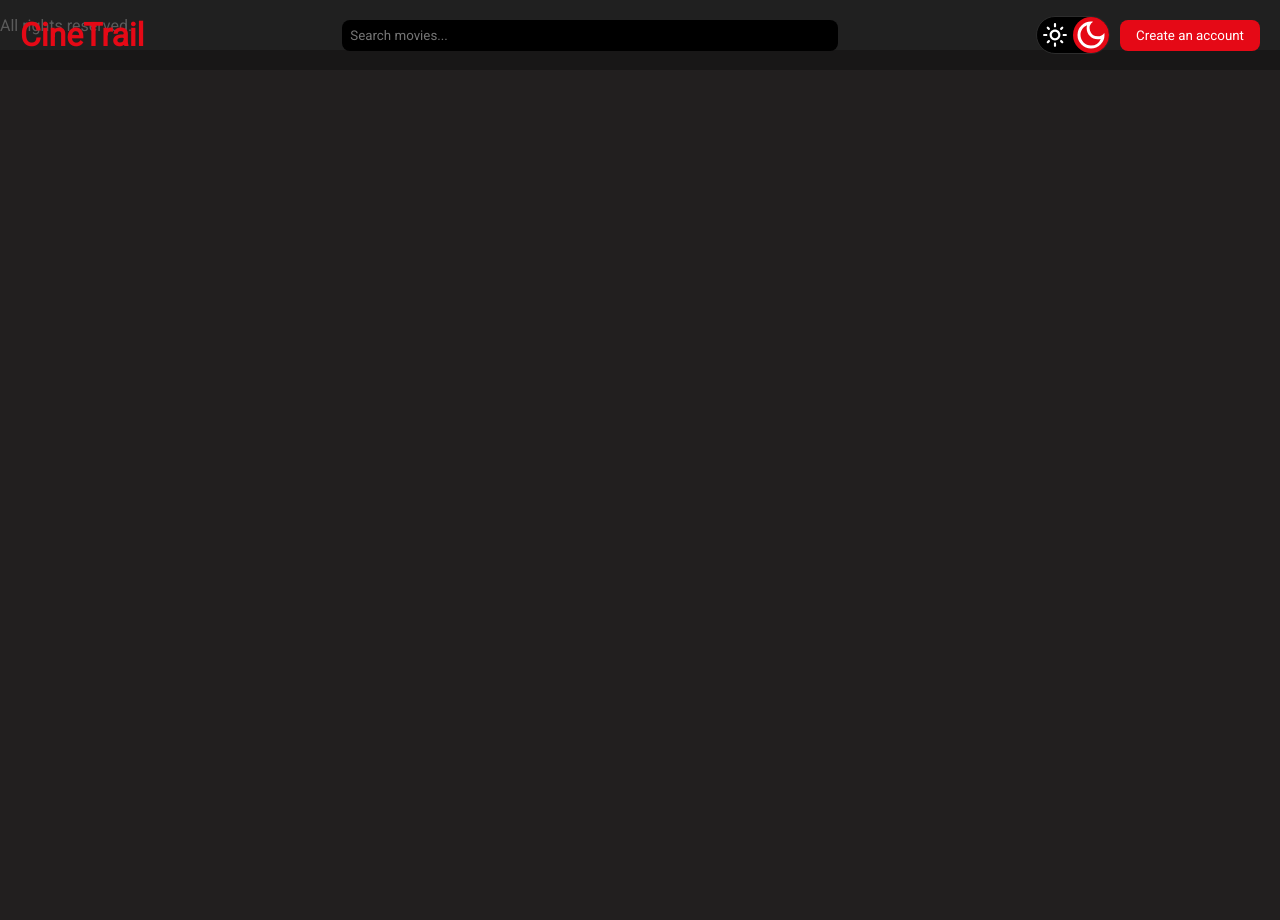
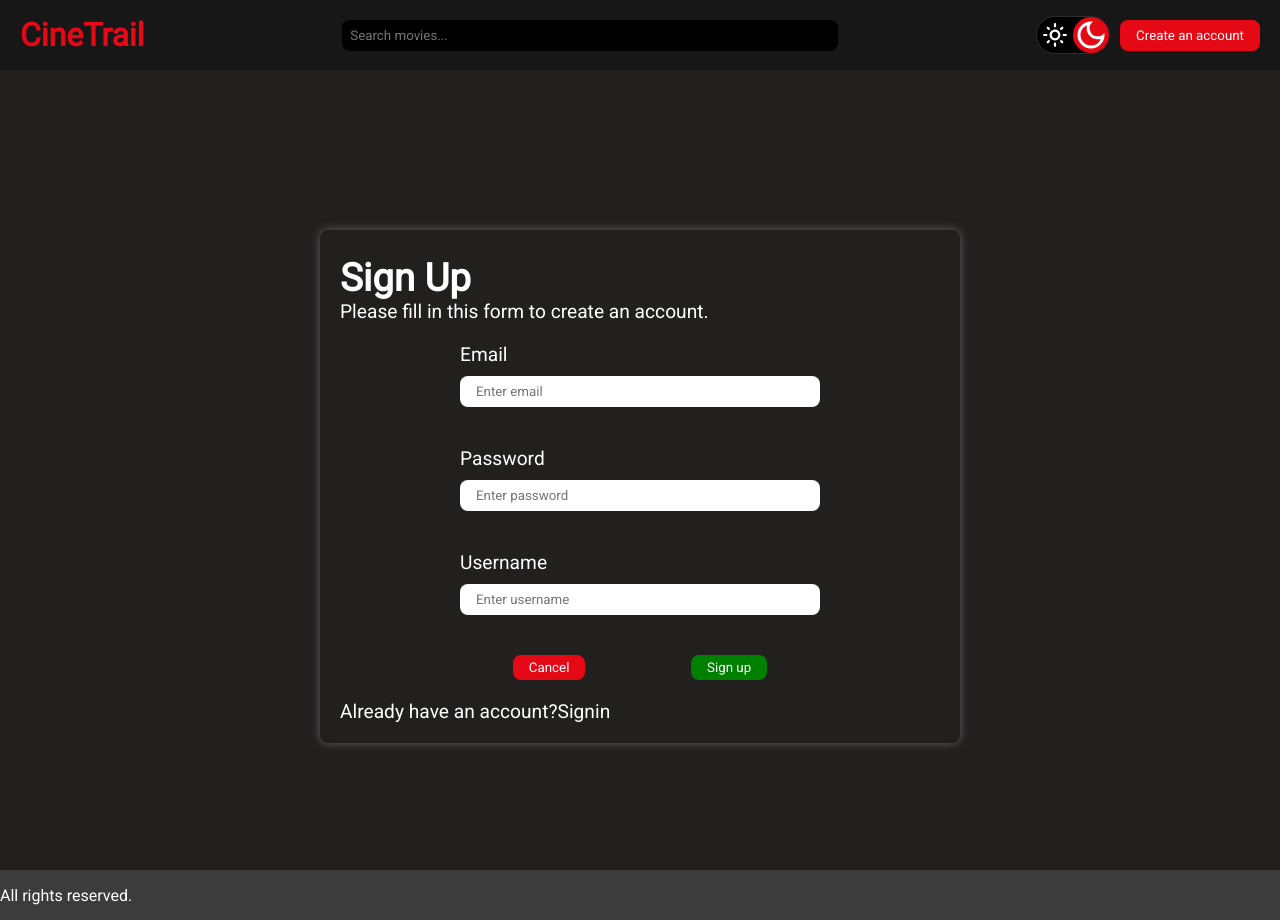
Before and after one commit to csprofessorpam/react-movie, a React (Create React App) app: page /signup in a window 1280 px wide. Before the commit the page ends 800 px from the top, so only its background shows below. Built offline with nearby package versions, Linux system fonts and the light colour scheme; no server answers.

Commit message:
added signup page

```diff
--- a/src/App.css
+++ b/src/App.css
@@ -24,6 +24,7 @@
 
 a{
   text-decoration: none;
+  color: white;
 }
 
 body{
--- a/src/App.js
+++ b/src/App.js
@@ -3,6 +3,7 @@
 import Footer from './components/Footer/Footer';
 import Header from './components/Header/Header';
 import Homepage from './pages/Homepage/Homepage';
+
 
 import {BrowserRouter, Routes, Route } from 'react-router-dom'
 
@@ -11,6 +12,9 @@
 import Contact from './pages/Contact/Contact';
 import MovieDetails from './pages/MovieDetails/MovieDetails';
 import Header2 from './components/Header2/Header2';
+import Signup from './pages/Users/Signup';
+import Signin from './pages/Users/Signin';
+
 
 function App() {
 
@@ -33,6 +37,9 @@
             <Route path="/about" element={<About />} />
             <Route path="/contact" element={<Contact />} />
             <Route path="/moviedetails/:movieId" element={<MovieDetails  />} />
+            <Route path="/signup" element={<Signup  />} />
+            <Route path="/signin" element={<Signin  />} />
+
           </Routes>
         </ThemeContextProvider>
 
--- a/src/components/Header2/Header2.js
+++ b/src/components/Header2/Header2.js
@@ -1,6 +1,6 @@
 import React, {useContext} from 'react'
 import './Header2.css'
-import {Link} from 'react-router-dom'
+import {Link, useNavigate} from 'react-router-dom'
 import { MdOutlineDarkMode, MdOutlineLightMode } from "react-icons/md";
 
 import { ThemeContext } from '../../contexts/ThemeContext'
@@ -11,6 +11,8 @@
   //note CURLY brackets here!
   const {darkMode, setDarkMode} = useContext(ThemeContext)
 
+  //activate useNavigate hook
+  const navigate = useNavigate();
 
   //for light/dark changing
   const handleTheme = () =>{
@@ -45,7 +47,8 @@
             }
           {/* </div> */}
           {/* <div> */}
-            <button className="create-account-btn">Create an account</button>
+            <button className="create-account-btn"
+            onClick={()=>navigate('/signup')}>Create an account</button>
           {/* </div> */}
         </div>
     </div>
--- a/src/components/Slider/Slider.js
+++ b/src/components/Slider/Slider.js
@@ -86,7 +86,7 @@
         <MdKeyboardArrowRight className="right-arrow" onClick={handleRight} />
         <div className="movie-info">
             <h1>{upcomingMovies[index]?.title}</h1>
-            <p>{upcomingMovies[index]?.overview?.slice(0, 120)}</p>
+            <p>{upcomingMovies[index]?.overview?.slice(0, 120)}...</p>
             <p>Release Date: {upcomingMovies[index]?.release_date}</p>
             <p>Rating: {upcomingMovies[index]?.vote_average}</p>
 
--- /dev/null
+++ b/src/pages/Users/Sign.css
@@ -0,0 +1,62 @@
+.signing-container{
+    margin-top:var(--header-height);
+    min-height:100vh;
+    color:var(--white);
+    font-size: 1.2rem;
+    padding-top: 20vh;
+}
+
+.signup-form{
+    width: 50%;
+    margin: 0 auto;  /*centers horizontally*/
+    min-height: 50vh;
+    border-radius: 8px;
+    display: flex;
+    flex-direction: column;
+    justify-content: space-between;
+    box-shadow:0px 0px 10px 0px rgba(118,118,118,0.75);
+    padding: 20px;
+}
+
+.title-container{
+    margin-top: 5px;
+    /* display: flex;
+    flex-direction: column; */
+}
+
+.input-wrapper{
+    display: flex;
+    flex-direction: column;
+    width: 60%;
+    margin: 20px auto;
+}
+
+.input-wrapper input{
+    border: none;
+    padding: 8px 16px;
+    border-radius: 8px;
+    margin-top: 10px;
+}
+
+.button-container{
+    display: flex;
+    justify-content: space-around;
+    width: 60%;
+    margin: 20px auto;
+}
+
+.cancel-btn, .sign-btn{
+    border: none;
+    padding: 5px 16px;
+    border-radius: 8px;
+    color: white;
+    cursor: pointer;
+}
+
+.cancel-btn{
+    background-color: var(--red);
+}
+
+.sign-btn{
+    background-color: green;
+}
--- /dev/null
+++ b/src/pages/Users/Signin.js
@@ -0,0 +1,11 @@
+import React from 'react'
+
+function Signin() {
+  return (
+    <div className="signing-container">
+        Signin
+    </div>
+  )
+}
+
+export default Signin
--- /dev/null
+++ b/src/pages/Users/Signup.js
@@ -0,0 +1,81 @@
+import React from 'react'
+import './Sign.css'
+import axios from 'axios'
+import {Link} from 'react-router-dom'
+
+function Signup() {
+
+
+    const serverUrl=process.env.REACT_APP_SERVER_URL;
+    //console.log(serverUrl);
+    //create state for form inputs
+    const [email, setEmail] = React.useState("")
+    const[password, setPassword] = React.useState('')
+    const[username, setUsername] = React.useState('')
+    const[success, setSuccess] = React.useState(false)
+
+    const handleSubmit = (e)=>{
+        e.preventDefault();
+        console.log(email, password, username);
+        //call api to pass data to server
+        //values have been stored in state
+        axios.post(`${serverUrl}/users/signup`, {email, password, username})
+        .then(res=>{
+            console.log(res.data)
+            //status 409 means user already exists
+            if (res.data.status === 409){
+                alert("email already exists")
+            }
+            else{
+                //clear the textboxes
+                setEmail('')
+                setPassword('')
+                setUsername('')
+                setSuccess(true)
+            }
+        })
+        .catch(err=>console.log(err))
+    }
+  return (
+    <div className="signing-container">
+        <form className="signup-form" onSubmit={handleSubmit}>
+            <div className="title-container">
+                <h1>Sign Up</h1>
+                <p>Please fill in this form to create an account.</p>
+            </div>
+            <div className="input-wrapper">
+                <label htmlFor="email">Email</label>
+                <input type="email" placeholder="Enter email"
+                       onChange={(e)=>setEmail(e.target.value)}
+                       value={email} id="email" required />
+            </div>
+            <div className="input-wrapper">
+                <label htmlFor="psw">Password</label>
+                <input type="password" placeholder="Enter password"
+                onChange={(e)=>setPassword(e.target.value)}
+                value={password} id="psw" required />
+            </div>
+            <div className="input-wrapper">
+                <label htmlFor="username">Username</label>
+                <input type="text" placeholder="Enter username"
+                onChange={(e)=>setUsername(e.target.value)}
+                value={username} id="username"  />
+            </div>
+            <div className="button-container">
+                <button type="reset" className="cancel-btn">Cancel</button>
+                <button type="submit" className="sign-btn">Sign up</button>
+            </div>
+            {
+                success?
+                <p>You are signed up successfully.</p>
+                :
+                <p className="sign-message">Already have an account?
+                <Link to="/signin">Signin</Link></p>
+
+            }
+        </form>
+    </div>
+  )
+}
+
+export default Signup
```
